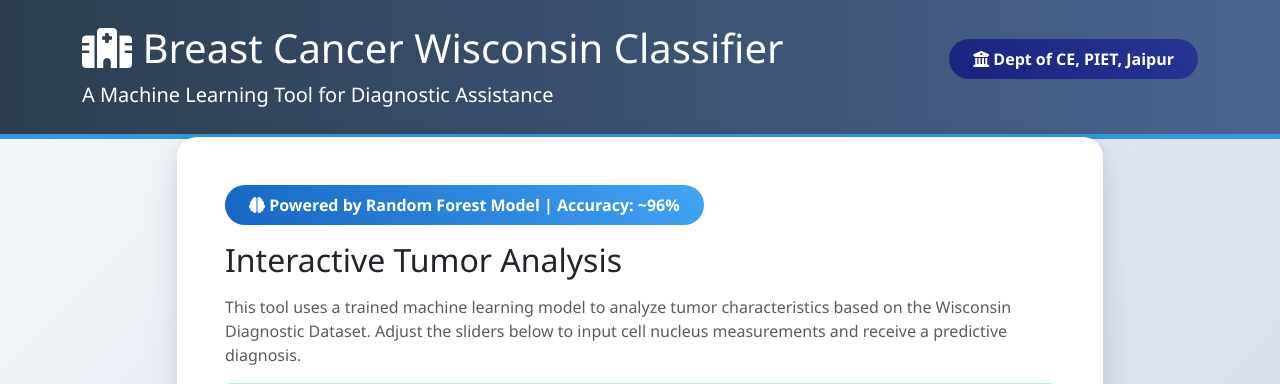
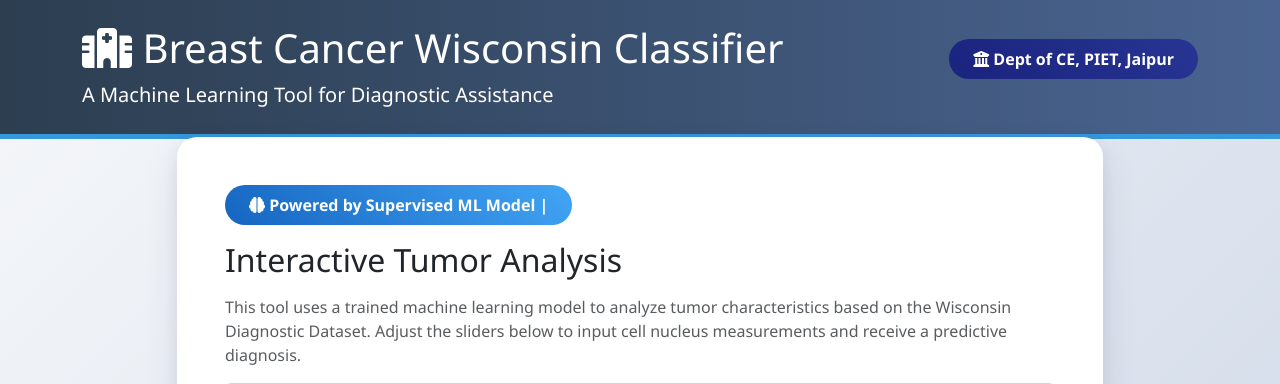
Before and after one commit to Varsha-project/breast-cancer-classifier, a Flask app: page / in a window 1280 px wide. Shown: the top 384 px of the page. Run offline with Flask 3, Linux system fonts and the light colour scheme.

Commit message:
Update index.html

```diff
--- a/templates/index.html
+++ b/templates/index.html
@@ -106,7 +106,7 @@
                         <div class="row mb-5">
                             <div class="col-12">
                                 <div class="model-badge">
-                                    <i class="fas fa-brain"></i> Powered by Random Forest Model | Accuracy: ~96%
+                                    <i class="fas fa-brain"></i> Powered by Supervised ML  Model |
                                 </div>
                                 <h2 class="mb-3">Interactive Tumor Analysis</h2>
                                 <p class="text-muted">
```
